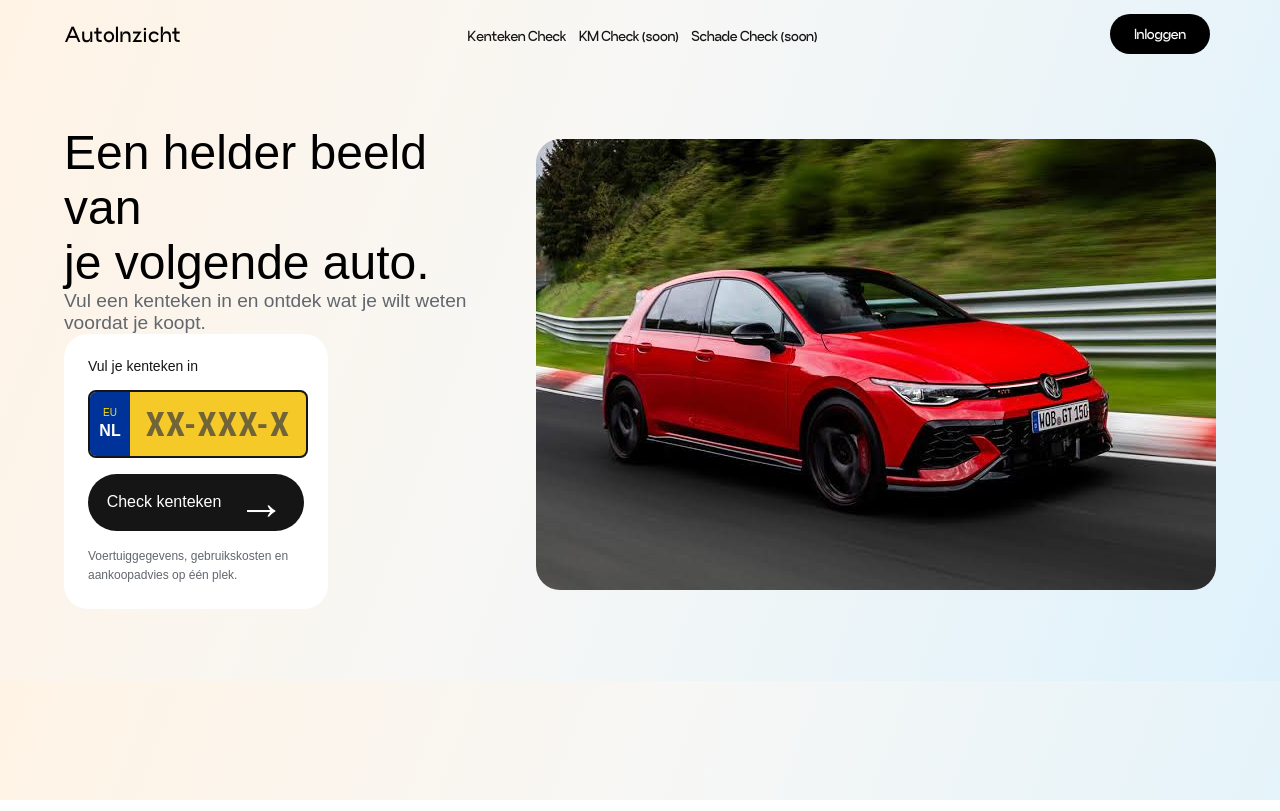
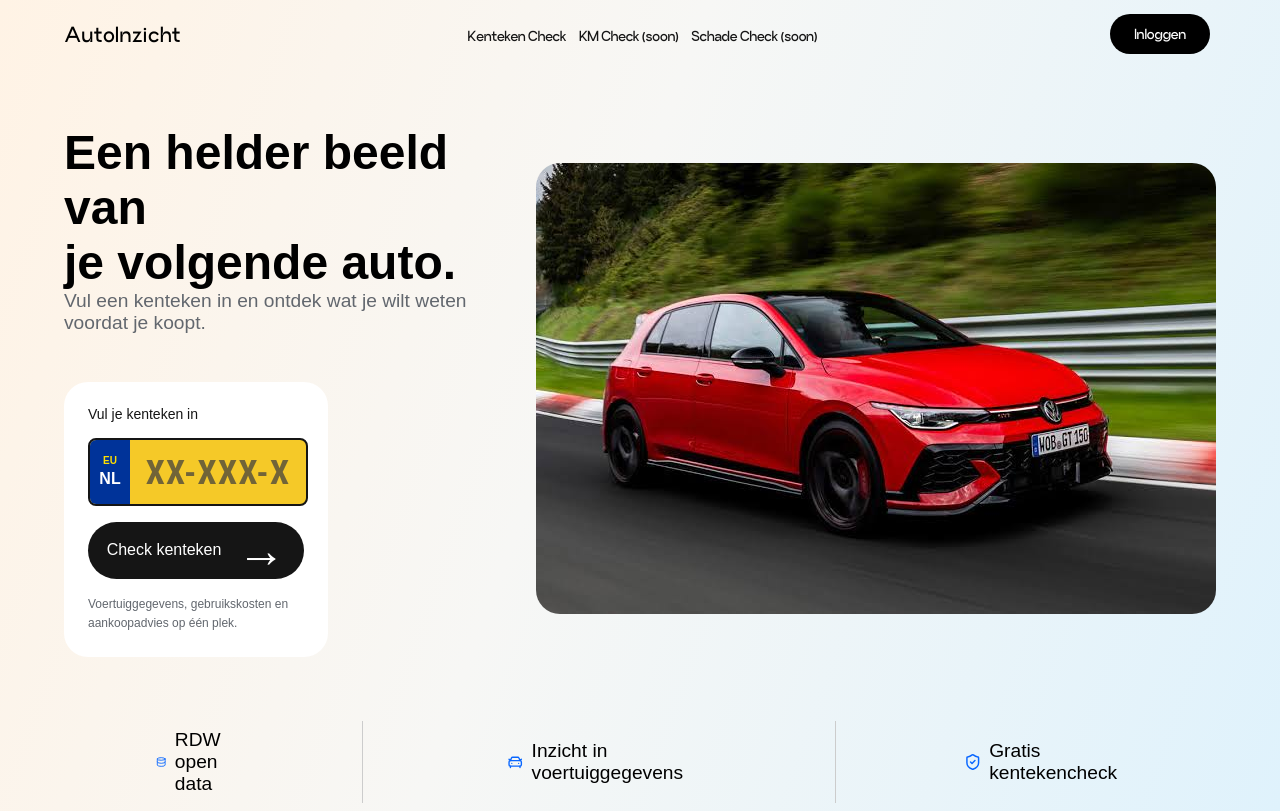
Before and after one commit to Jimmy-Tran/AutoInzicht, a React (Vite) app in the folder frontend/: page / in a window 1280 px wide. Built offline with nearby package versions, Linux system fonts and the light colour scheme; no server answers.

Commit message:
feat: add TrustBar component for displaying vehicle insights, update HomePage layout, and enhance styling in TrustBar and PlateSearchForm

```diff
--- /dev/null
+++ b/frontend/src/components/home/TrustBar.tsx
@@ -0,0 +1,35 @@
+import {
+    Database, CarFront, ShieldCheck,
+} from 'lucide-react';
+import "../../styles/TrustBar.css"
+
+const items = [
+    {
+        icon: Database,
+        label: "RDW open  data",
+    },
+    {
+        icon: CarFront,
+        label: "Inzicht in voertuiggegevens",
+    },
+    {
+        icon: ShieldCheck,
+        label: "Gratis kentekencheck",
+    },
+];
+
+export default function TrustBar() {
+    return (
+        <div className="trust-bar">
+            {items.map((item, index) => {
+                const Icon = item.icon;
+                return (
+                    <div className="trust-item" key={index}>
+                        <Icon size={24} />
+                        <span className="trust-label">{item.label}</span>
+                    </div>
+                )
+            })}
+            </div>
+    )
+}
--- a/frontend/src/pages/HomePage.tsx
+++ b/frontend/src/pages/HomePage.tsx
@@ -1,6 +1,7 @@
 import Header from '../components/layout/Header'
 import "../styles/HomePage.css"
 import PlateSearchForm from '../components/vehicle/PlateSearchForm'
+import TrustBar from '../components/home/TrustBar'
 
 export default function HomePage() {
     return (
@@ -17,6 +18,7 @@ export default function HomePage() {
                     <img src="../../images/vw-golf.jpeg" alt="AutoInzicht" />
                 </div>
             </div>
+            <TrustBar />
         </section>
         </>
     )
--- a/frontend/src/styles/HomePage.css
+++ b/frontend/src/styles/HomePage.css
@@ -24,7 +24,7 @@ body {
 }
 
 .hero-content span {
-    font-weight: 500;
+    font-weight: 600;
     font-size: 3rem;
 }
 
--- a/frontend/src/styles/PlateSearchForm.css
+++ b/frontend/src/styles/PlateSearchForm.css
@@ -8,6 +8,7 @@
   border-radius: var(--radius-card, 24px);
   background: var(--color-background, #fff);
   max-width: 60%;
+  margin-top: 3rem;
 }
 
 .plate-search__label {
--- /dev/null
+++ b/frontend/src/styles/TrustBar.css
@@ -0,0 +1,29 @@
+.trust-bar {
+    display: flex;
+    flex-direction: row;
+    justify-content: center;
+    gap: 1rem;
+}
+
+.trust-item {
+    font-size: 1.2rem;
+    align-items: center;
+    display: flex;
+    flex-direction: row;
+    gap: 0.5rem;
+    font-weight: 500;
+    padding: 0.5rem 8rem;
+    font-family: var(--font-manrope);
+}
+
+.trust-item svg {
+    color: #0866ff;
+}
+
+.trust-item:first-child {
+    border-right: 1px solid #ccc;
+}
+
+.trust-item:last-child {
+    border-left: 1px solid #ccc;
+}
```
